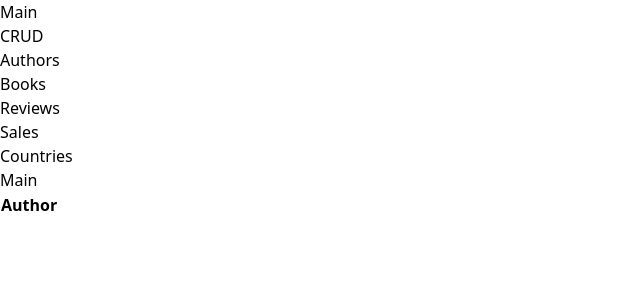
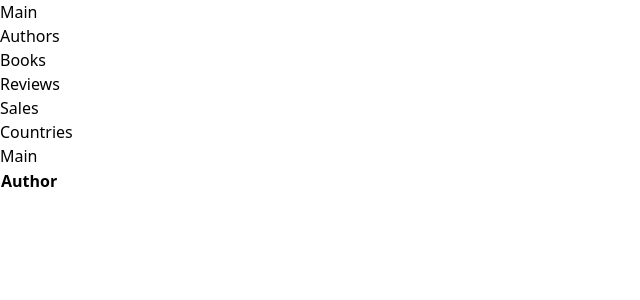
Before and after one commit to jaime7981/django_book_review, a Django app: page /book/main/ in a window 1280 px wide. Shown: the top 300 px of the page, without its empty margins (0-640 px from the left). Run offline with Django 4.2, Linux system fonts and the light colour scheme; data that the repository does not hold is empty; some libraries are stand-ins or nearby versions.

Commit message:
urls updated and header template crud link deleted

```diff
--- a/book_review/book_review/urls.py
+++ b/book_review/book_review/urls.py
@@ -28,6 +28,7 @@ urlpatterns = [
     path('', RedirectView.as_view(url='/book/')),
     path('book/', include('books.urls')),
     path('admin/', admin.site.urls),
+    path("__reload__/", include("django_browser_reload.urls")),
 ]
 
 urlpatterns += book_crud.get_url_patterns()
--- a/book_review/books/urls.py
+++ b/book_review/books/urls.py
@@ -5,6 +5,5 @@ from . import views as books
 urlpatterns = [
     path('', RedirectView.as_view(url='/book/main/')),
     path('main/', books.main, name = 'main'),
-    path('crud/', books.crud, name = 'crud'),
     path('author/', books.author, name = 'authors'),
 ]
--- a/book_review/templates/header_template.html
+++ b/book_review/templates/header_template.html
@@ -20,7 +20,6 @@
             <nav class="top-navbar">
                 <ul class="pages-nav">
                     <li><a href="{% url 'main' %}">Main</a></li>
-                    <li><a href="{% url 'crud' %}">CRUD</a></li>
                     <li><a href="{% url author_url.list %}">Authors</a></li>
                     <li><a href="{% url book_url.list %}">Books</a></li>
                     <li><a href="{% url review_url.list %}">Reviews</a></li>
```
